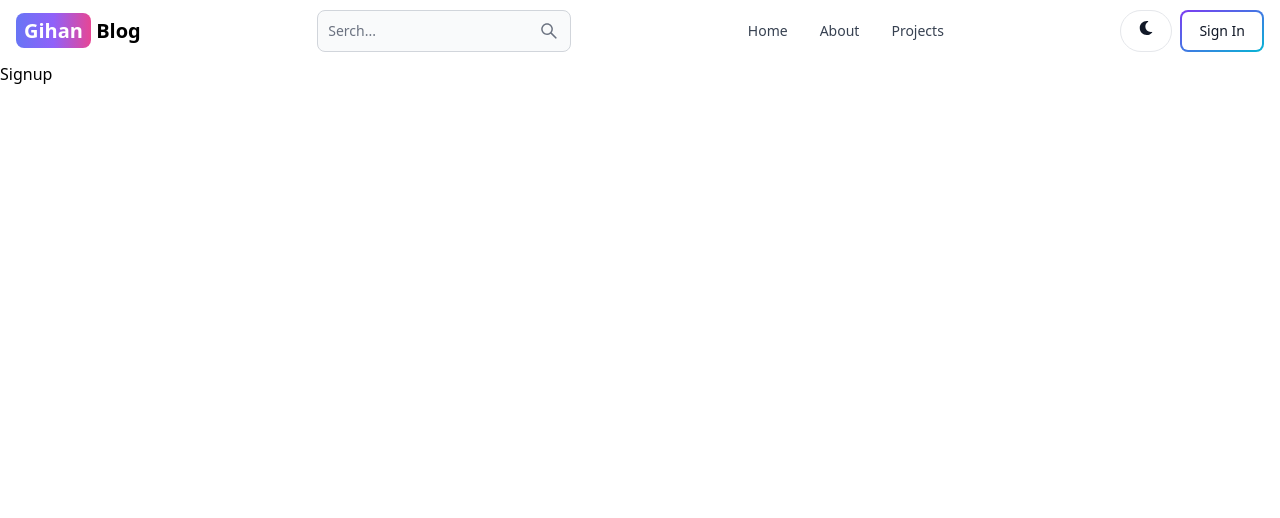
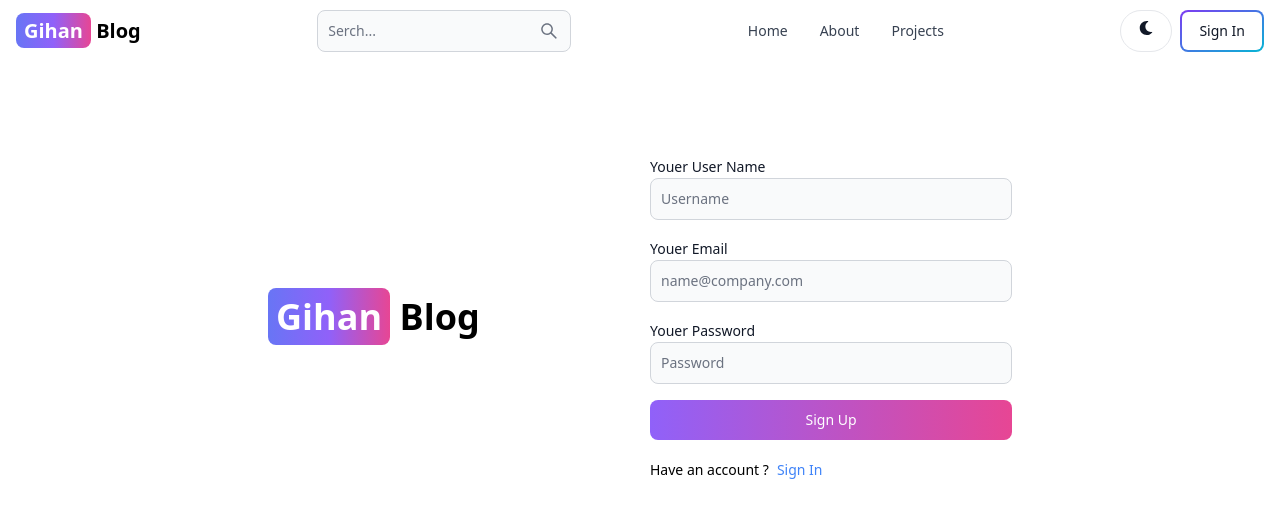
Before and after one commit to GihanSanjeewa/developer-blog, a React (Vite) app in the folder frontend/: page /sign-up in a window 1280 px wide. Shown: the top 518 px of the page. Built offline with nearby package versions, Linux system fonts and the light colour scheme.

Commit message:
create sign Up page ui

```diff
--- a/frontend/src/pages/SignUp.jsx
+++ b/frontend/src/pages/SignUp.jsx
@@ -1,7 +1,44 @@
-import React from 'react'
+import { Button, Label, TextInput } from "flowbite-react";
+import { Link } from "react-router-dom";
 
 export default function Signup() {
   return (
-    <div>Signup</div>
+    <div className="min-h-screen mt-20">
+      <div className="flex p-3 max-w-3xl mx-auto flex-col md:flex-row md:items-center gap-5">
+        {/* left  */}
+        <div className="flex-1">
+        <Link to="/" className='font-bold dark:text-white text-4xl'>
+        <span className='px-2 py-1 bg-gradient-to-r from-indigo-500
+         via-purple-500 to-pink-500 rounded-lg text-white'>Gihan</span> Blog
+        </Link>
+        </div>
+        {/* right  */}
+        <div className="flex-1">
+          <form className="flex flex-col gap-4">
+            <div >
+              <Label value="Youer User Name" />
+              <TextInput type="text" placeholder="Username" id="Username"/>
+            </div>
+            <div >
+              <Label value="Youer Email" />
+              <TextInput type="text" placeholder="name@company.com" id="email"/>
+            </div>
+            <div >
+              <Label value="Youer Password" />
+              <TextInput type="text" placeholder="Password" id="Password"/>
+            </div>
+
+            <Button gradientDuoTone="purpleToPink" type="submit">
+              Sign Up
+            </Button>
+          </form>
+          <div className="flex gap-2 text-sm mt-5">
+            <span>Have an account ?</span>
+            <Link to='/sign-in' className="text-blue-500">Sign In</Link>
+          </div>
+        </div>
+
+      </div>
+    </div>
   )
 }
```
